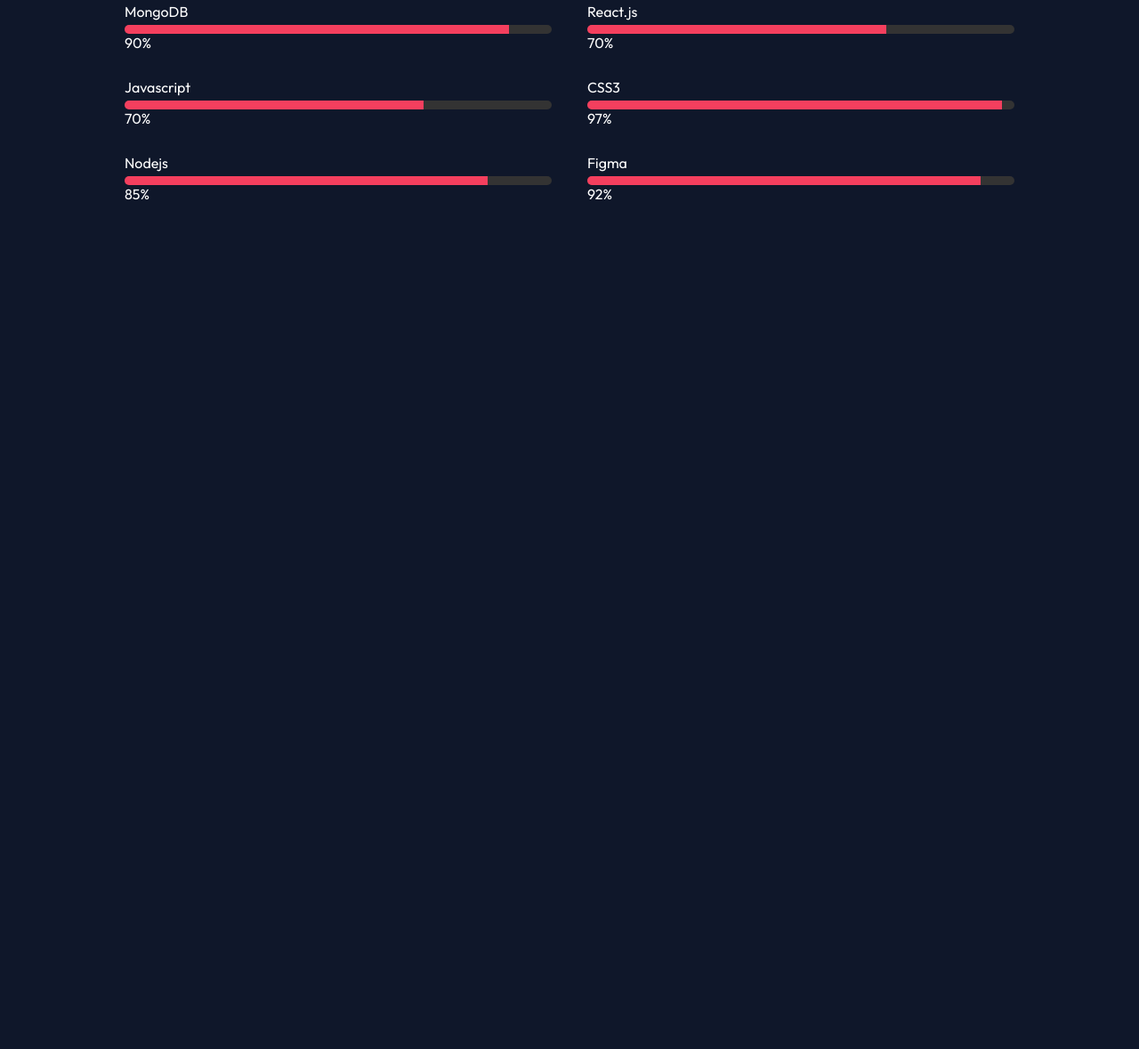
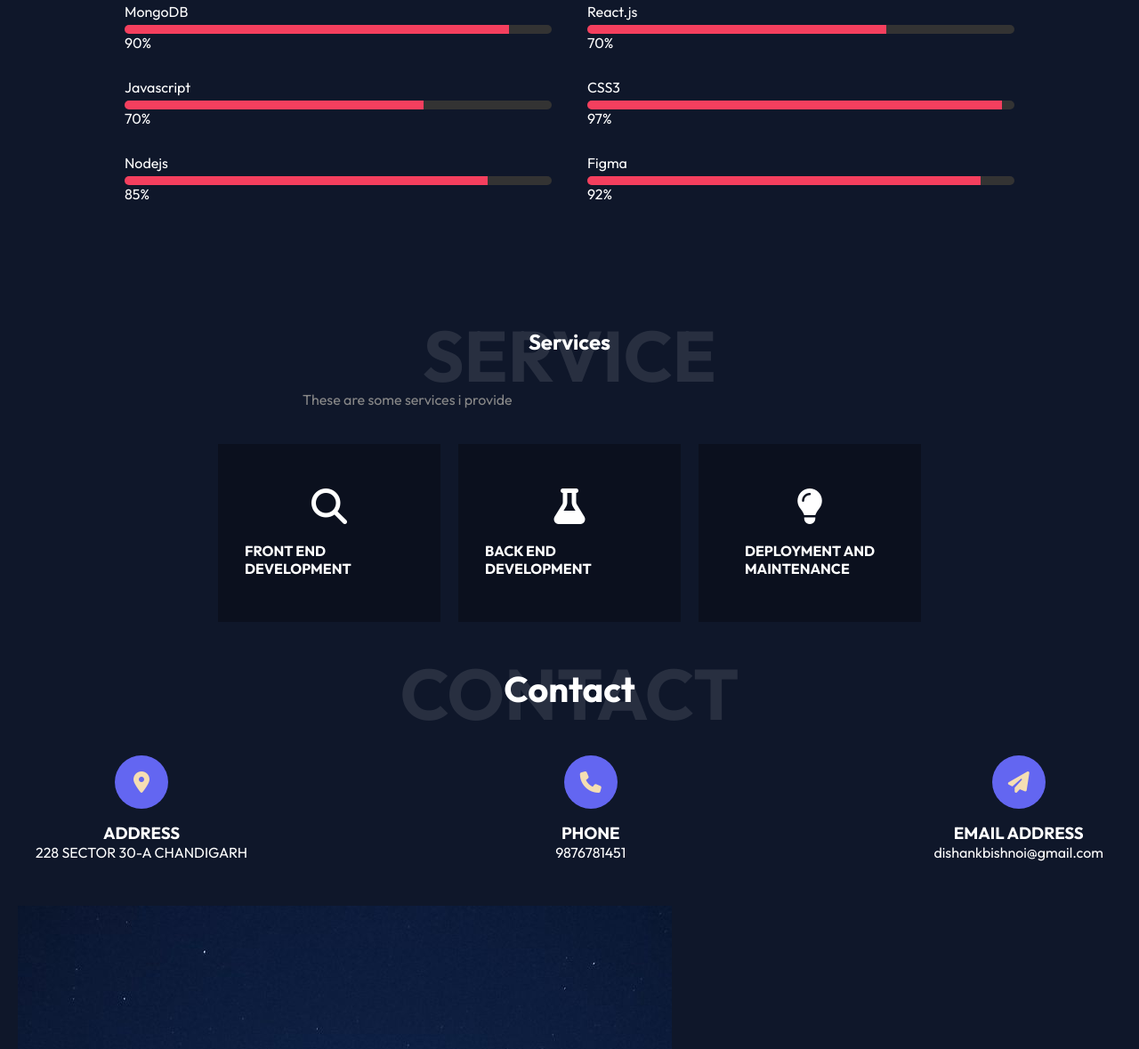
Before and after one commit to DishankBishnoi/portfolio, a plain HTML site: page index.html in a window 1280 px wide. Shown: the part 1246-2425 px from the top of the page at 89% size. Before the commit the page ends 1615 px from the top, so only its background shows below. Drawn offline with nearby package versions, Linux system fonts and the light colour scheme.

Commit message:
Added contact section

```diff
--- a/index.html
+++ b/index.html
@@ -37,28 +37,29 @@
 
                 <h1 class="hero-title">Crafting digital experience</h1>
                 <h2 class="hero-subtitle">Turn your ideas Into Reality</h2>
-                <p class="description">Hey, this is Dishank Vishnoi! <br>
-                    A passionate Full Stack Developer with a knack for innovation and creativity. <br> I love to build impactful solution for the world and love collaborating to bring unique visions to life.</p>
+                <p class="description">A passionate Full Stack Developer driven by innovation and creativity.
+                    I specialize in crafting impactful web applications, websites, and UI/UX designs that help brands enhance their identity and create lasting value. I thrive on collaboration, turning unique visions into reality with effective digital solutions.
+                    </p>
 
                 <div class="stats-grid">
                     <div class="stat-card counters">
-                        <div class="stat-number counter" data-count="20">0</div>
+                        <div class="stat-number counter" data-count="10">0</div>
                         <div class="stat-label">Projects Completed</div>
                     </div>
 
                     <div class="stat-card counters">
-                        <div class="stat-number counter" data-count="10">>0</div>
+                        <div class="stat-number counter" data-count="5">>0</div>
                         <div class="stat-label">Client Satistfaction</div>
                     </div>
 
                     <div class="stat-card counters">
-                        <div class="stat-number counter" data-count="3">0</div>
+                        <div class="stat-number counter" data-count="1">0</div>
                         <div class="stat-label">Years Experience</div>
                     </div>
                 </div>
                 <div class="button-group">
-                    <a href="#contact" class="btn btn-primary">Let's Collaborate</a>
-                    <a href="#portfolio" class="btn btn-outline">View Portfolio</a>
+                    <a href="https://calendly.com/dishankbishnoi/15min" class="btn btn-primary">Book a Call</a>
+                    <a href="https://drive.google.com/file/d/1E7WF1eaOVbWthB-KpOGh2n7_8HM4_9Zw/view?usp=sharing" class="btn btn-outline">View Resume</a>
                 </div>
             </div>
             <div class="hero-image-container">
@@ -130,6 +131,74 @@
         </div>
     </section>
 
+    <section class="service">
+        <h2 class="service-title">Services</h2>
+        <p class="service-subtitle">These are some services i provide</p>
+        <div class="service-container">
+            <div class="service-item">
+                <i class="fa-solid fa-magnifying-glass service-icon"></i>
+                <h3 class="service-name">FRONT END DEVELOPMENT</h3>
+            </div>
+
+            <div class="service-item">
+                <i class="fas fa-flask service-icon"></i>
+                <h3 class="service-name">BACK END DEVELOPMENT</h3>
+            </div>
+
+            <div class="service-item">
+                <i class="fas fa-lightbulb service-icon"></i>
+                <h3 class="service-name">DEPLOYMENT AND </br>MAINTENANCE</h3>
+            </div>
+        </div>
+
+    </section>
+
+    <section class="contact-section">
+        <h1>Contact</h1>
+        <div class="contact-info">
+            <div class="info-item">
+                <div class="icon-circle">
+                    <i class="fas fa-map-marker-alt"></i>
+                </div>
+                <h3>ADDRESS</h3>
+                <p>228 SECTOR 30-A CHANDIGARH</p>
+            </div>
+
+            <div class="info-item">
+                <div class="icon-circle">
+                    <i class="fas fa-phone"></i>
+                </div>
+                <h3>PHONE</h3>
+                <p>9876781451</p>
+            </div>
+
+            <div class="info-item">
+                <div class="icon-circle">
+                    <i class="fas fa-paper-plane"></i>
+                </div>
+                <h3>EMAIL ADDRESS</h3>
+                <p>dishankbishnoi@gmail.com</p>
+            </div>
+
+        </div>
+        <div class="contact-form-container">
+
+            <div class="image-container">
+                <img src="contactus.jpg" alt="dishank Vishnoi">
+
+            </div>
+            <form action="" class="contact-form">
+                <input type="text" placeholder="Your Name" required>
+                <input type="number" placeholder="Your Number" required>
+                <input type="email" placeholder="Your email" required>
+                <input type="text" placeholder="Your subject" required>
+                <textarea placeholder="Message" required></textarea>
+                <button type="submit">SEND MESSAGE</button>
+            </form>
+        </div>
+
+    </section>
+
     </body>
     <script src="https://unpkg.com/aos@2.3.1/dist/aos.js"></script>
     <script src="index.js"></script>
--- a/style.css
+++ b/style.css
@@ -563,3 +563,141 @@ nav{
         font-size: 4rem;
     }
 }
+
+.services{
+    background-color: black;
+    color: white;
+    padding: 80px 20px;
+    text-align: center;
+
+}
+.service-title{
+    font: 2.5rem;
+    margin-bottom: 10px;
+    position: relative;
+    text-align: center;
+}
+
+.service-title::after{
+    content: 'SERVICE';
+    position: absolute;
+    top: -20px;
+    left: 50%;
+    transform: translateX(-50%);
+    font-size: 5rem;
+    opacity: 0.1;
+    z-index: 0;
+}
+.service-subtitle{
+    font-size: 1rem;
+    color: #888;
+    margin: 40px;
+    max-width: 600px;
+    margin-left: auto;
+    margin-right: auto;
+
+}
+
+.service-container{
+    display: flex;
+    justify-content: center;
+    gap: 20px;
+    max-width: 1000px;
+    margin:  0 auto;
+}
+.service-item{
+    background-color:rgba(0, 0, 0, 0.293);
+    padding: 30px;
+    width: 250px;
+    height: 200px;
+    display: flex;
+    flex-direction: column;
+    justify-content: center;
+    align-items: center;
+    transition: background-color 0.3s ease;
+}
+.service-item:hover{
+    color: white;
+    background-color:var(--primary);
+
+}
+.service-item i{
+    font-size: 40px;
+    margin-bottom: 20px;
+    color: white;
+}
+.service-name{
+    font-size: 1rem;
+    font-weight: bold;
+    color: white;
+}
+
+@media screen and (max-width:768px){
+    .service-container{
+        flex-direction: column;
+        align-items: center;
+
+    }
+    .service-item{
+        width: 100%;
+        max-width: 300px;
+
+    }
+    .service-title{
+        font-size: 2rem;
+
+    }
+    .service-title::after{
+        font-size: 4rem  ;
+    }
+}
+
+.contact-section{
+    padding: 50px 20px;
+
+}
+.contact-info{
+    display: flex;
+    justify-content: space-between;
+    max-width: 1200px;
+    margin: 0 auto 50px;
+
+}
+.contact-section h1{
+    text-align: center;
+    font-size: 2.5rem;
+    margin-bottom: 50px;
+    position: relative;
+
+}
+
+.contact-section h1::after{
+    content: 'CONTACT';
+    position: absolute;
+    top: -20px;
+    left: 50%;
+    transform: translateX(-50%);
+    font-size: 5rem;
+    opacity: 0.1;
+    z-index: 0;
+}
+
+.info-item{
+    text-align: center;
+
+}
+.icon-circle{
+    width: 60px;
+    height: 60px;
+    background-color:var(--primary);
+    border-radius: 50%;
+    display: flex;
+    justify-content: center;
+    align-items: center;
+    margin: 0 auto 15px;
+}
+.icon-circle i{
+    color: wheat;
+    font-size: 24px;
+}
+.icon
```
Also changed, not shown: contactus.jpg (added), inspiration.jpg (added).
